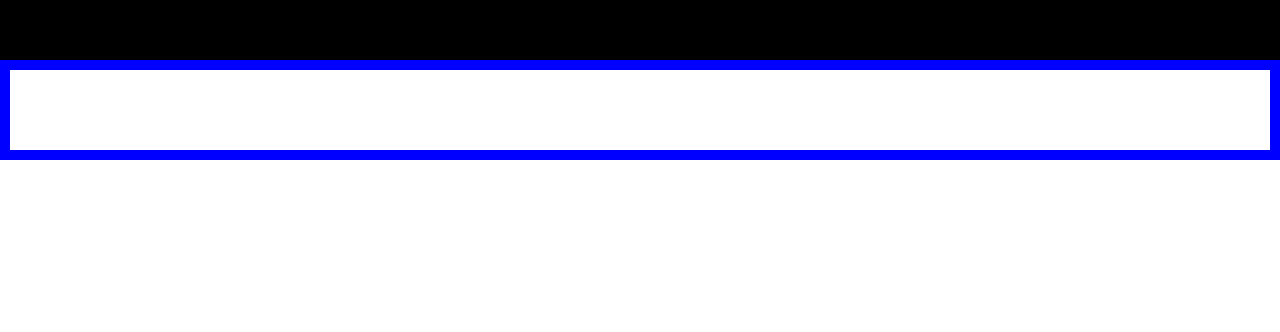
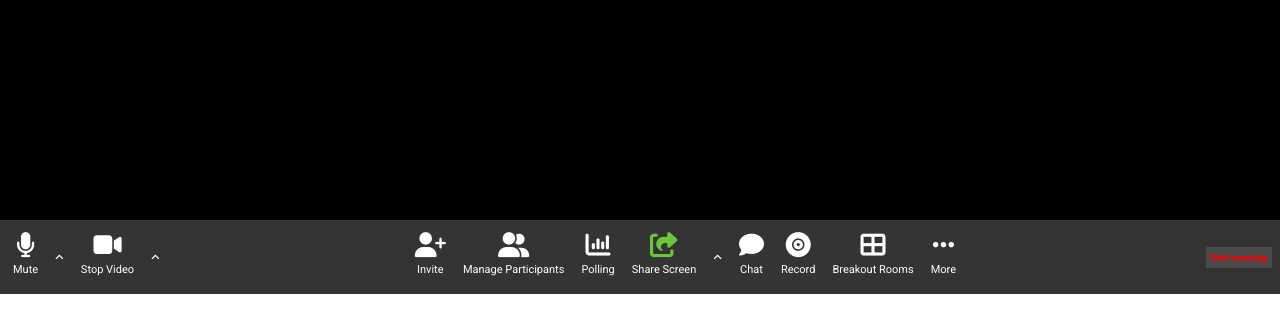
Before and after one commit to NicolaSforza93/html-css-zoom, a plain HTML site: page index.htm in a window 1280 px wide. Shown: the part 420-752 px from the top of the page. Drawn offline with Linux system fonts and the light colour scheme.

Commit message:
added toolbar

```diff
--- a/css/style.css
+++ b/css/style.css
@@ -10,7 +10,7 @@ body {
 
 main {
     width: 100vw;
-    height: 60vh;
+    height: 80vh;
     margin: 0 auto;
     background-color: black;
 }
@@ -60,7 +60,7 @@ figure {
     font-size: 12px;
 }
 
-.speaker-view span {
+.speaker-view {
     color: white;
 }
 
@@ -68,7 +68,6 @@ figure {
     position: absolute;
     right: 5px;
     top: 5px;
-
     display: flex;
     gap: 5px;
     font-size: 12px;
@@ -81,11 +80,55 @@ figure {
 }
 
 
-
-
 /* TOOLBAR */
 
-footer {
-    min-height: 100px;
-    border: 10px solid blue;
+nav {
+    background-color: rgba(0, 0, 0, 0.796);
+    padding: 8px;
 }
+
+.icon {
+    color: white;
+}
+
+.icon p {
+    font-size: 11px;
+    padding-top: 5px;
+}
+
+.toolbar {
+    display: flex;
+    justify-content: space-between;
+    align-items: center;
+
+}
+
+.toolbar i {
+    font-size: 25px;
+}
+
+ul {
+    list-style-type: none;
+    display: flex;
+    gap: 7px;
+}
+
+ul li {
+    text-align: center;
+    padding: 5px;
+}
+
+.angle-up i {
+    font-size: 10px;
+    line-height: 48px;
+}
+
+.end {
+    background-color: #4a4a4a;
+}
+
+.end h4 {
+    color: red;
+    font-size: 10px;
+    padding: 5px;
+}
--- a/index.htm
+++ b/index.htm
@@ -201,23 +201,73 @@
                 </div>
             </div>
         </div>
-
-
     </main>
     <!-- Toolbar -->
-    <footer>
+    <nav>
         <div class="toolbar">
-            <div>
-
-            </div>
-            <div>
-
-            </div>
-            <div>
-
+            <div class="icon">
+                <ul>
+                    <li>
+                        <i class="fa-solid fa-microphone"></i>
+                        <p>Mute</p>
+                    </li>
+                    <li class="angle-up">
+                        <i class="fa-solid fa-angle-up"></i>
+                    </li>
+                    <li>
+                        <i class="fa-solid fa-video"></i>
+                        <p>Stop Video</p>
+                    </li>
+                    <li class="angle-up">
+                        <i class="fa-solid fa-angle-up"></i>
+                    </li>
+                </ul>
             </div>
 
+            <div class="icon">
+                <ul>
+                    <li>
+                        <i class="fa-solid fa-user-plus"></i>
+                        <p>Invite</p>
+                    </li>
+                    <li>
+                        <i class="fa-solid fa-user-group"></i>
+                        <p>Manage Participants</p>
+                    </li>
+                    <li>
+                        <i class="fa-solid fa-chart-column"></i>
+                        <p>Polling</p>
+                    </li>
+                    <li>
+                        <i class="fa-solid fa-share-from-square" style="color: #6fc43d;"></i>
+                        <p>Share Screen</p>
+                    </li>
+                    <li class="angle-up">
+                        <i class="fa-solid fa-angle-up"></i>
+                    </li>
+                    <li>
+                        <i class="fa-solid fa-comment"></i>
+                        <p>Chat</p>
+                    </li>
+                    <li>
+                        <i class="fa-solid fa-record-vinyl"></i>
+                        <p>Record</p>
+                    </li>
+                    <li>
+                        <i class="fa-solid fa-table-cells-large"></i>
+                        <p>Breakout Rooms</p>
+                    </li>
+                    <li>
+                        <i class="fa-solid fa-ellipsis"></i>
+                        <p>More</p>
+                    </li>
+                </ul>
+            </div>
+
+            <div class="end">
+                <h4>End meeting</h4>
+            </div>
         </div>
-    </footer>
+    </nav>
 </body>
 </html>
```
